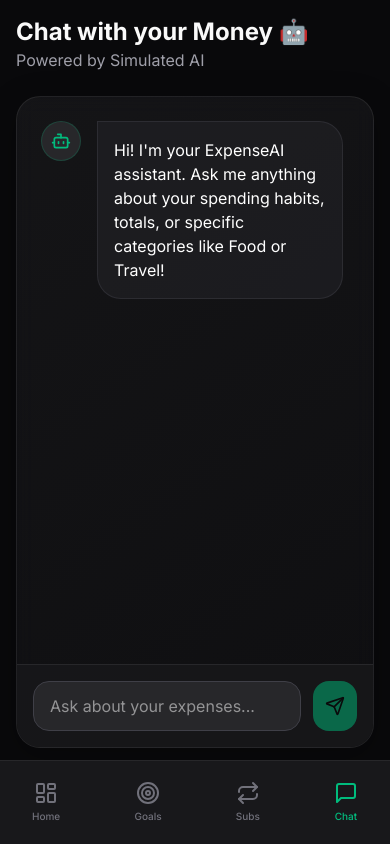
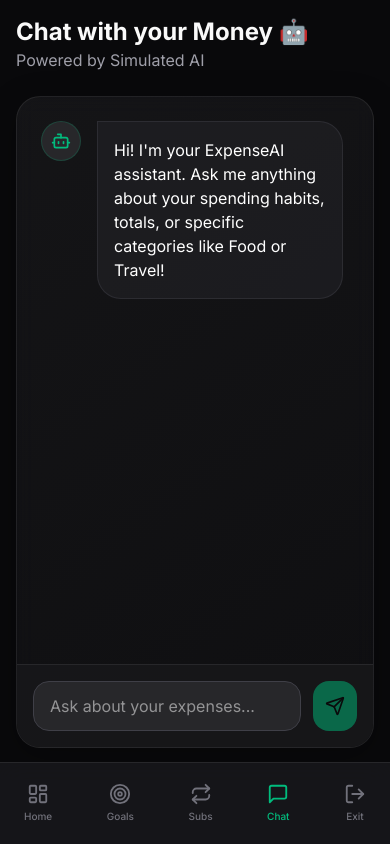
Before and after one commit to vedkaulwar/expense_tracker, a Next.js app: page /chat in a window 390 px wide. Built offline with nearby package versions, Linux system fonts and the light colour scheme.

Commit message:
feat: add logout button to mobile nav

```diff
--- a/src/components/MobileNav.tsx
+++ b/src/components/MobileNav.tsx
@@ -2,20 +2,32 @@
 
 import Link from "next/link";
 import { usePathname } from "next/navigation";
-import { LayoutDashboard, Target, MessageSquare, Repeat } from "lucide-react";
+import { useRouter } from "next/navigation";
+import { useState } from "react";
+import { LayoutDashboard, Target, MessageSquare, Repeat, LogOut } from "lucide-react";
 
 export default function MobileNav() {
   const pathname = usePathname();
+  const router = useRouter();
+  const [loggingOut, setLoggingOut] = useState(false);
+
+  const handleLogout = async () => {
+    if (!confirm("Are you sure you want to log out?")) return;
+    setLoggingOut(true);
+    await fetch("/api/auth/logout", { method: "POST" });
+    router.push("/login");
+    router.refresh();
+  };
 
   const menuItems = [
-    { icon: <LayoutDashboard size={24} />, label: "Home", href: "/" },
-    { icon: <Target size={24} />, label: "Goals", href: "/goals" },
-    { icon: <Repeat size={24} />, label: "Subs", href: "/subscriptions" },
-    { icon: <MessageSquare size={24} />, label: "Chat", href: "/chat" },
+    { icon: <LayoutDashboard size={22} />, label: "Home", href: "/" },
+    { icon: <Target size={22} />, label: "Goals", href: "/goals" },
+    { icon: <Repeat size={22} />, label: "Subs", href: "/subscriptions" },
+    { icon: <MessageSquare size={22} />, label: "Chat", href: "/chat" },
   ];
 
   return (
-    <div className="md:hidden fixed bottom-0 left-0 right-0 bg-zinc-900 border-t border-zinc-800 z-50 px-6 py-3 safe-area-pb">
+    <div className="md:hidden fixed bottom-0 left-0 right-0 bg-zinc-900/90 backdrop-blur-md border-t border-zinc-800 z-50 px-4 py-3 safe-area-pb">
       <nav className="flex justify-between items-center max-w-md mx-auto">
         {menuItems.map((item, idx) => {
           const isActive = pathname === item.href;
@@ -32,6 +44,14 @@ export default function MobileNav() {
             </Link>
           );
         })}
+        <button
+          onClick={handleLogout}
+          disabled={loggingOut}
+          className="flex flex-col items-center gap-1 p-2 text-zinc-500 hover:text-red-400 disabled:opacity-50 transition-colors"
+        >
+          <LogOut size={22} />
+          <span className="text-[10px] font-medium">{loggingOut ? "..." : "Exit"}</span>
+        </button>
       </nav>
     </div>
   );
```
